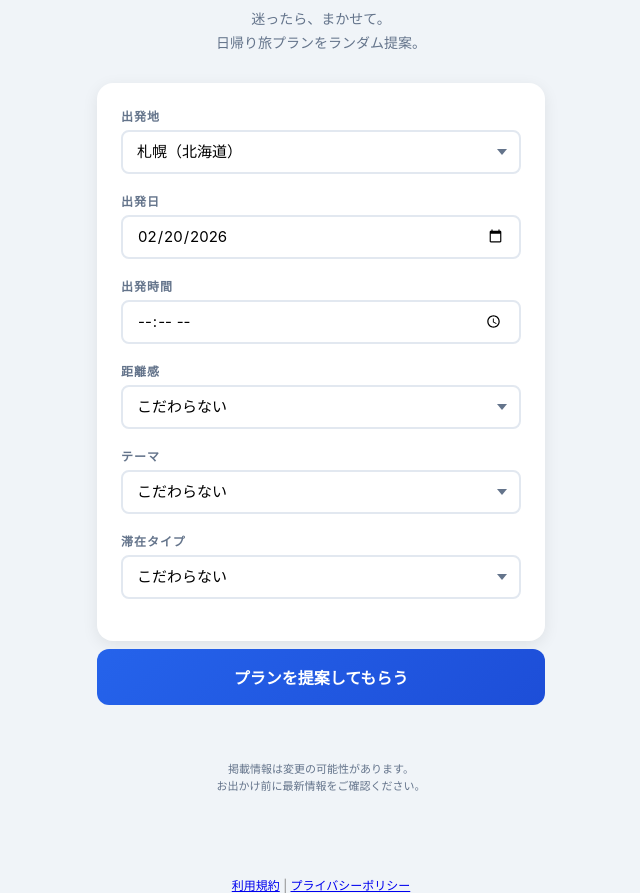
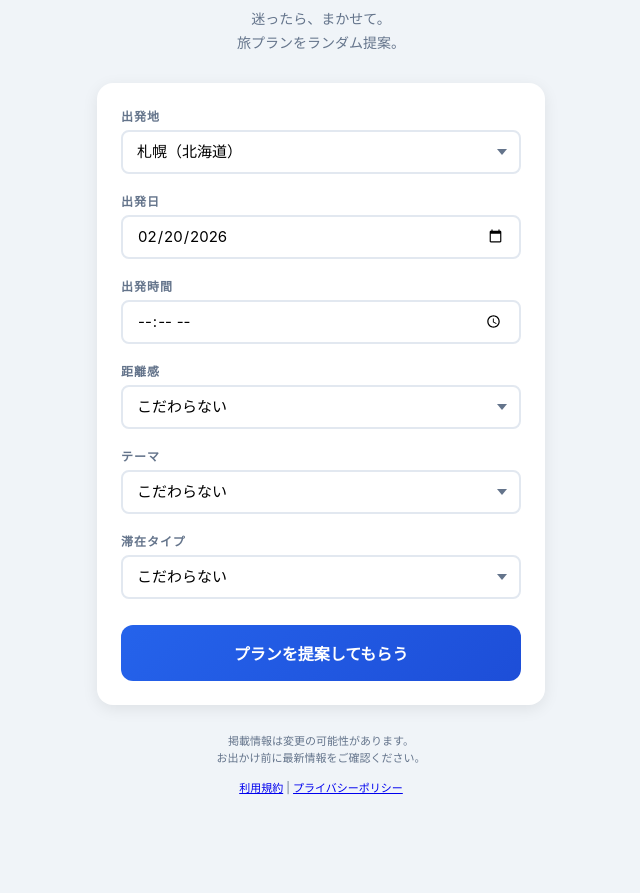
Before and after one commit to mori-bear/Dokoiko, a plain HTML site: page index.html in a window 1280 px wide. Shown: the part 100-993 px from the top of the page, without its empty margins (319-959 px from the left). After the commit the page ends 917 px from the top, so only its background shows below. Drawn offline with Linux system fonts and the light colour scheme.

Commit message:
index.html を更新

```diff
--- a/index.html
+++ b/index.html
@@ -3,21 +3,30 @@
 <head>
   <meta charset="UTF-8">
   <meta name="viewport" content="width=device-width, initial-scale=1.0">
-  <meta name="description" content="出発地・距離感・テーマ・難易度・滞在タイプから旅行プランをランダム提案。迷ったらまかせて。">
+  <meta name="description" content="出発地・距離感・テーマ・滞在タイプから旅行プランをランダム提案。迷ったらまかせて。">
   <meta name="theme-color" content="#2563eb">
-  <title>どこ行こ？ - 日帰り旅プラン提案</title>
+  <title>どこ行こ？ - 旅プラン提案</title>
   <link rel="stylesheet" href="css/style.css">
 </head>
+
 <body>
   <div class="app">
 
+    <!-- ===== Header ===== -->
     <header class="app-header">
       <h1 class="app-title">どこ行こ？</h1>
-      <p class="app-subtitle">迷ったら、まかせて。<br>日帰り旅プランをランダム提案。</p>
+      <p class="app-subtitle">
+        迷ったら、まかせて。<br>
+        旅プランをランダム提案。
+      </p>
     </header>
 
+    <!-- ===== Main ===== -->
     <main class="app-main">
+
       <div class="form-card">
+
+        <!-- 出発地 -->
         <div class="form-group">
           <label for="departure">出発地</label>
           <div class="select-wrap">
@@ -27,16 +36,19 @@
           </div>
         </div>
 
+        <!-- 出発日 -->
         <div class="form-group">
           <label for="dep-date">出発日</label>
           <input type="date" id="dep-date" class="form-input">
         </div>
 
+        <!-- 出発時間 -->
         <div class="form-group">
           <label for="dep-time">出発時間</label>
           <input type="time" id="dep-time" class="form-input">
         </div>
 
+        <!-- 距離・テーマ -->
         <div class="form-row">
           <div class="form-group form-group--half">
             <label for="distance">距離感</label>
@@ -62,9 +74,8 @@
           </div>
         </div>
 
-
-
-          <div class="form-group form-group--half">
+        <!-- 滞在タイプ -->
+        <div class="form-group">
           <label for="stay">滞在タイプ</label>
           <div class="select-wrap">
             <select id="stay">
@@ -75,20 +86,29 @@
             </select>
           </div>
         </div>
-        </div>
 
+        <!-- ボタン -->
         <button id="generate-btn" class="primary-btn" disabled>
           読み込み中...
         </button>
+
       </div>
 
+      <!-- 結果 -->
       <div id="result" class="result-container" style="display:none;"></div>
+
     </main>
 
+    <!-- ===== Footer ===== -->
     <footer class="app-footer">
-      <p class="app-footer">
+      <p>
         掲載情報は変更の可能性があります。<br>
         お出かけ前に最新情報をご確認ください。
+      </p>
+
+      <p style="margin-top:12px;">
+        <a href="terms.html">利用規約</a> |
+        <a href="privacy.html">プライバシーポリシー</a>
       </p>
     </footer>
 
@@ -97,7 +117,3 @@
   <script type="module" src="js/app.js"></script>
 </body>
 </html>
-<footer style="text-align:center;margin-top:40px;font-size:12px;color:#888;">
-  <a href="terms.html">利用規約</a> |
-  <a href="privacy.html">プライバシーポリシー</a>
-</footer>
```
Lines whose indentation alone changed are shown as unchanged.
